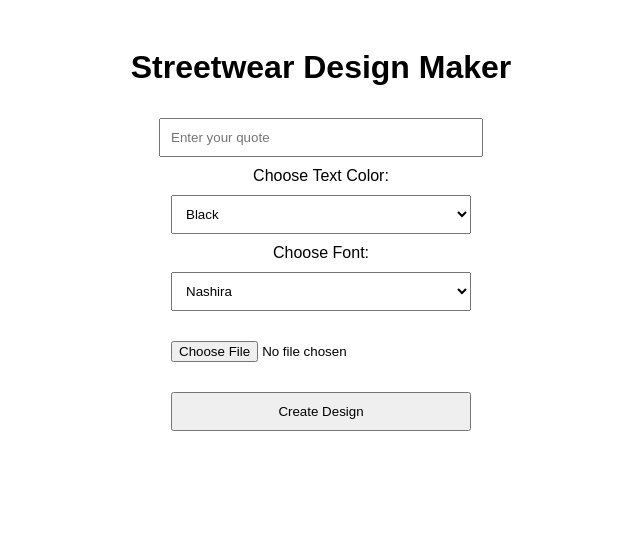
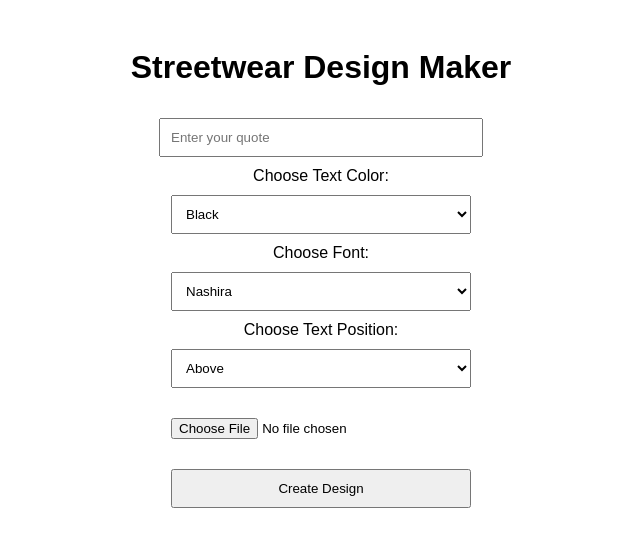
Before and after one commit to ill-Lifestyle/streewear-web-app, a Flask app: page / in a window 1280 px wide. Shown: the top 547 px of the page, without its empty margins (319-959 px from the left). Run offline with Flask 3, Linux system fonts and the light colour scheme.

Commit message:
Add files via upload

```diff
--- a/app.py
+++ b/app.py
@@ -13,10 +13,11 @@ os.makedirs(OUTPUT_FOLDER, exist_ok=True)
 @app.route("/", methods=["GET", "POST"])
 def index():
     if request.method == "POST":
-        # Get text, color, font, layout, enhancement, and uploaded image from form
+        # Get text, color, font, and uploaded image from form
         quote = request.form.get("quote", "Your Text Here")
         text_color = request.form.get("color", "black")
         font_choice = request.form.get("font", "Streetwear-Regular.ttf")
+        text_position = request.form.get("position", "above")
         file = request.files.get("image")
         image_path = None
         if file:
@@ -25,13 +26,13 @@ def index():
 
         # Create the design
         output_path = os.path.join(OUTPUT_FOLDER, "streetwear_mockup.png")
-        create_streetwear_design(image_path, quote, output_path, text_color, font_choice)
+        create_streetwear_design(image_path, quote, output_path, text_color, font_choice, text_position)
         return send_file(output_path, mimetype="image/png", as_attachment=True)
 
     return render_template("index.html", fonts=os.listdir(FONTS_FOLDER))
 
 def create_streetwear_design(image_path=None, quote="Your Text Here", output_name="streetwear_mockup.png",
-                             text_color="black", font_choice="Streetwear-Regular.ttf"):
+                             text_color="black", font_choice="Streetwear-Regular.ttf", text_position="above"):
     canvas_width, canvas_height = 1000, 1200
     canvas = Image.new("RGBA", (canvas_width, canvas_height), (255, 255, 255, 0))  # Transparent background
     draw = ImageDraw.Draw(canvas)
@@ -47,15 +48,25 @@ def create_streetwear_design(image_path=None, quote="Your Text Here", output_nam
     # Add text
     font_path = os.path.join(FONTS_FOLDER, font_choice)
     try:
-        font = ImageFont.truetype(font_path, 40)
-    except:
+        font = ImageFont.truetype(font_path, 50)  # Adjusted font size for better visibility
+    except Exception as e:
+        print(f"Error loading font: {e}")
         font = ImageFont.load_default()
 
     text_bbox = draw.textbbox((0, 0), quote, font=font)
     quote_width = text_bbox[2] - text_bbox[0]
     quote_height = text_bbox[3] - text_bbox[1]
-    quote_x = (canvas_width - quote_width) // 2
-    quote_y = 850
+
+    if text_position == "above":
+        quote_x = (canvas_width - quote_width) // 2
+        quote_y = 50
+    elif text_position == "below":
+        quote_x = (canvas_width - quote_width) // 2
+        quote_y = 850
+    else:  # around
+        quote_x = (canvas_width - quote_width) // 2
+        quote_y = 200
+
     draw.text((quote_x, quote_y), quote, fill=text_color, font=font)
 
     canvas.save(output_name, "PNG")
--- a/templates/index.html
+++ b/templates/index.html
@@ -28,6 +28,12 @@
             <option value="{{ font }}">{{ font.split('.')[0] }}</option>
             {% endfor %}
         </select><br>
+        <label for="position">Choose Text Position:</label><br>
+        <select name="position" id="position">
+            <option value="above">Above</option>
+            <option value="below">Below</option>
+            <option value="around">Around</option>
+        </select><br>
         <input type="file" name="image" accept="image/*"><br>
         <button type="submit">Create Design</button>
     </form>
```
Also changed, not shown: fonts/BoldModern.ttf (added), fonts/CPFM-Bubbly.ttf (added), fonts/Nashira.ttf, fonts/NordinSlab.ttf, fonts/PlayfulSans.ttf (added), fonts/RetroScript.ttf (added), fonts/ViperGear.ttf, fonts/WobblePop.ttf.
